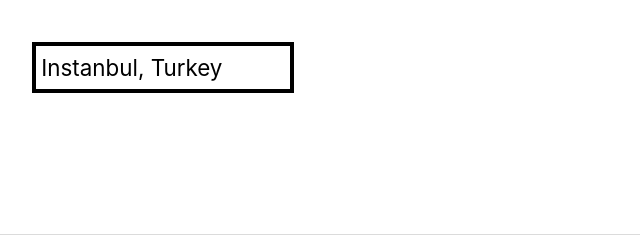
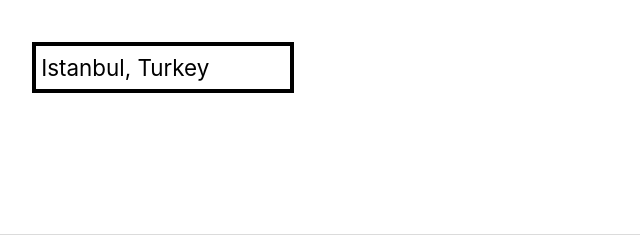
Before and after one commit to mathfrenzy/mathfrenzy.github.io, a plain HTML site: page chapters.html in a window 1280 px wide. Shown: the part 1027-1266 px from the top of the page, 477-1117 px from the left. Drawn offline with nearby package versions, Linux system fonts and the light colour scheme.

Commit message:
fixed spelling error for Istanbul

```diff
--- a/chapters.html
+++ b/chapters.html
@@ -102,7 +102,7 @@
                 <div class="container">
                     <div class="column placeHolder" style="visibility: hidden;">PlaceHolder</div>
                     <!-- placeholder to make Istanbul aligned -->
-                    <div class="column" onclick="openCard('instanbulPop')">Instanbul, Turkey</div>
+                    <div class="column" onclick="openCard('instanbulPop')">Istanbul, Turkey</div>
                     <div class="column placeHolder" style="visibility: hidden;">PlaceHolder</div>
                     <!-- placeholder to make Istanbul aligned -->
                 </div>
```
